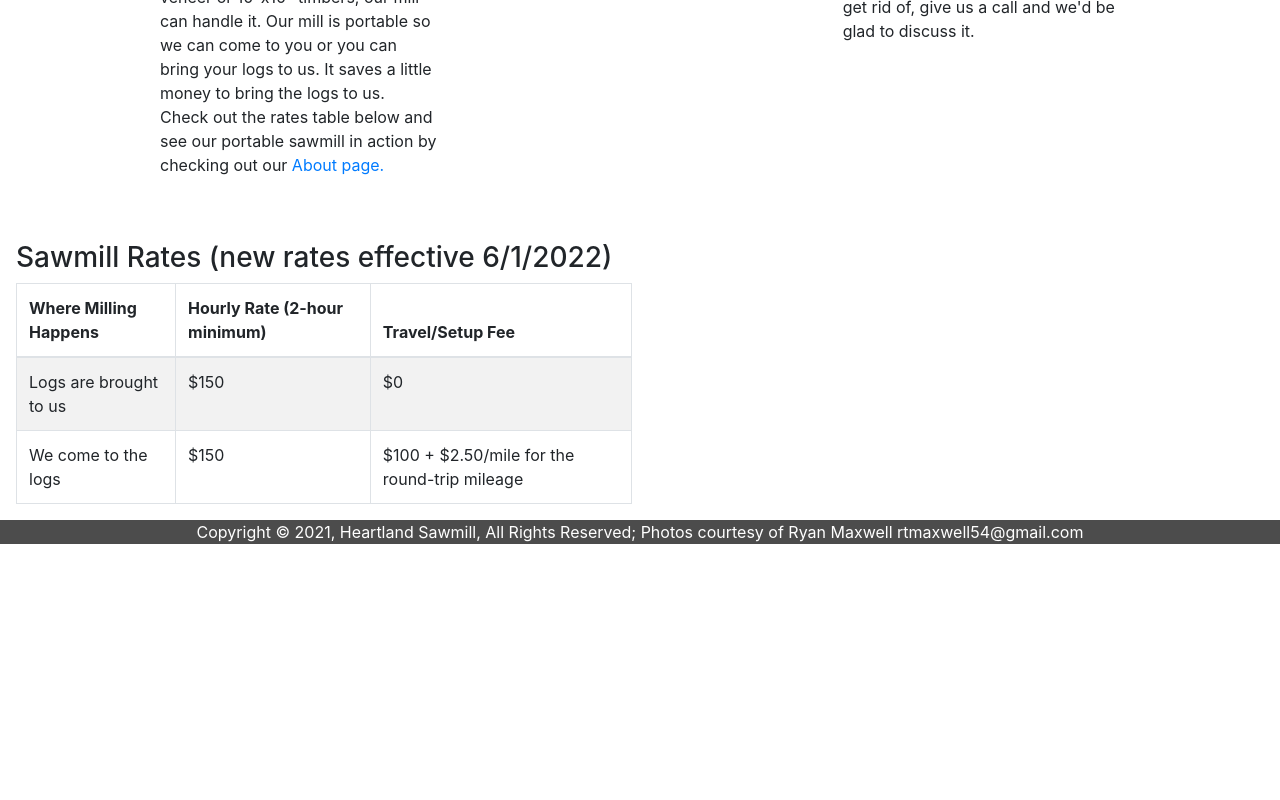
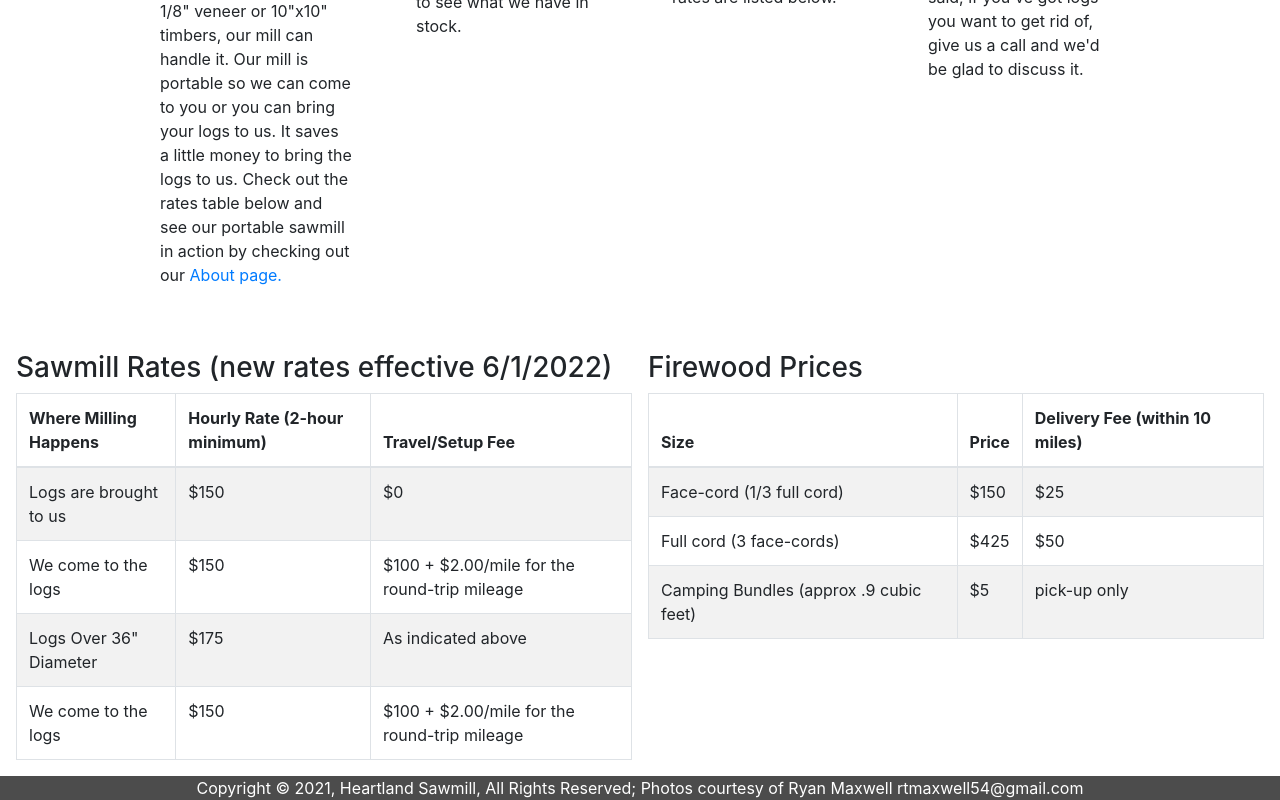
Before and after one commit to calebg84/new-sawmill-2021, a Next.js app: page /services in a window 1280 px wide. Shown: the part 851-1651 px from the top of the page. Before the commit the page ends 1395 px from the top, so only its background shows below. Built offline with nearby package versions, Linux system fonts and the light colour scheme.

Commit message:
updating rates, about and services

```diff
--- a/components/FirewoodPricesTable.js
+++ b/components/FirewoodPricesTable.js
@@ -16,12 +16,12 @@ const PriceTable = () => {
         <tbody>
           <tr>
             <td>Face-cord (1/3 full cord)</td>
-            <td>$100</td>
+            <td>$150</td>
             <td>$25</td>
           </tr>
           <tr>
             <td>Full cord (3 face-cords)</td>
-            <td>$300</td>
+            <td>$425</td>
             <td>$50</td>
           </tr>
           <tr>
--- a/components/MillingRateTable.js
+++ b/components/MillingRateTable.js
@@ -22,7 +22,17 @@ const RateTable = () => {
           <tr>
             <td>We come to the logs</td>
             <td>$150</td>
-            <td>$100 + $2.50/mile for the round-trip mileage</td>
+            <td>$100 + $2.00/mile for the round-trip mileage</td>
+          </tr>
+          <tr>
+            <td>Logs Over 36" Diameter</td>
+            <td>$175</td>
+            <td>As indicated above</td>
+          </tr>
+          <tr>
+            <td>We come to the logs</td>
+            <td>$150</td>
+            <td>$100 + $2.00/mile for the round-trip mileage</td>
           </tr>
         </tbody>
       </Table>
--- a/pages/index.js
+++ b/pages/index.js
@@ -30,7 +30,7 @@ export default function Home() {
             animate={{ opacity: 1 }}
             transition={{ delay: 2.0, duration: 1 }}
           >
-            We're a small, portable sawmill business serving Central Illinois
+            We're a portable sawmill business serving Central Illinois
             (Bloomington, Peoria, Champaign, Decatur). We also sell hardwood
             lumber and live-edge slabs (as inventory allows).{' '}
           </motion.p>
--- a/pages/services.js
+++ b/pages/services.js
@@ -73,7 +73,7 @@ const services = () => {
           lumber that we have cut and dried in our solar kiln. Our inventory
           isn't huge, but give us a call to see what we have in stock.
         </motion.div>
-        {/* <motion.div variants={childVariants} className={styles.aboutOne}>
+        <motion.div variants={childVariants} className={styles.aboutOne}>
           <h2>Firewood</h2>
           <div className={styles.imageWrapper}>
             <Image
@@ -87,7 +87,7 @@ const services = () => {
           lumber cut (pun intended) get processed into firewood. We sell mixed
           hardwood firewood by the bundle or face-cord. We also offer local
           delivery for an additional fee. Firewood rates are listed below.
-        </motion.div> */}
+        </motion.div>
         <motion.div variants={childVariants} className={styles.aboutOne}>
           <h2>Log Buyer</h2>
           <div className={styles.imageWrapper}>
@@ -106,6 +106,10 @@ const services = () => {
             <h3>Sawmill Rates (new rates effective 6/1/2022)</h3>
             <MillingRateTable></MillingRateTable>
           </div>
+          <div>
+            <h3>Firewood Prices</h3>
+            <FirewoodTable></FirewoodTable>
+          </div>
         </div>
       </motion.div>
     </motion.div>
```
Also changed, not shown: pages/about.js (+7 -8 lines).
